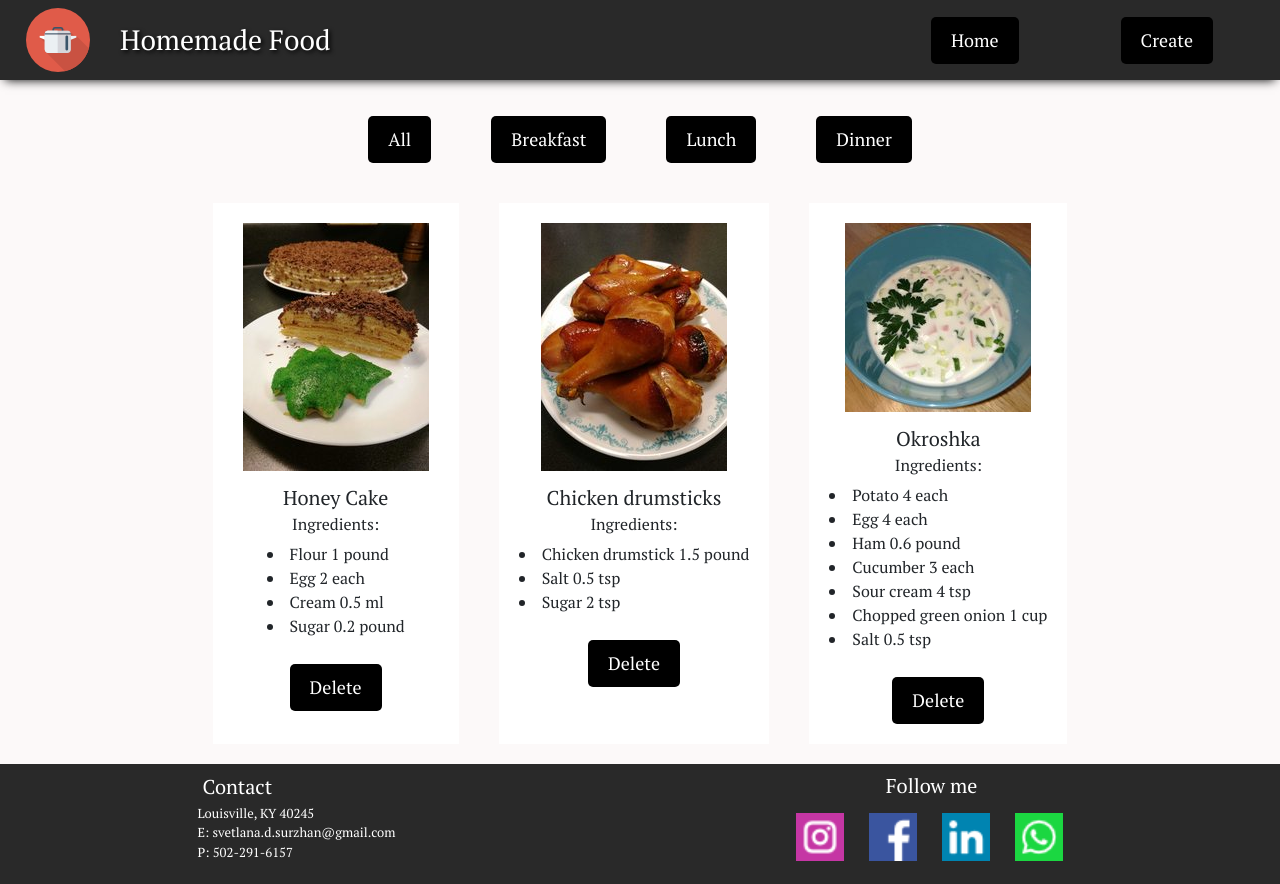
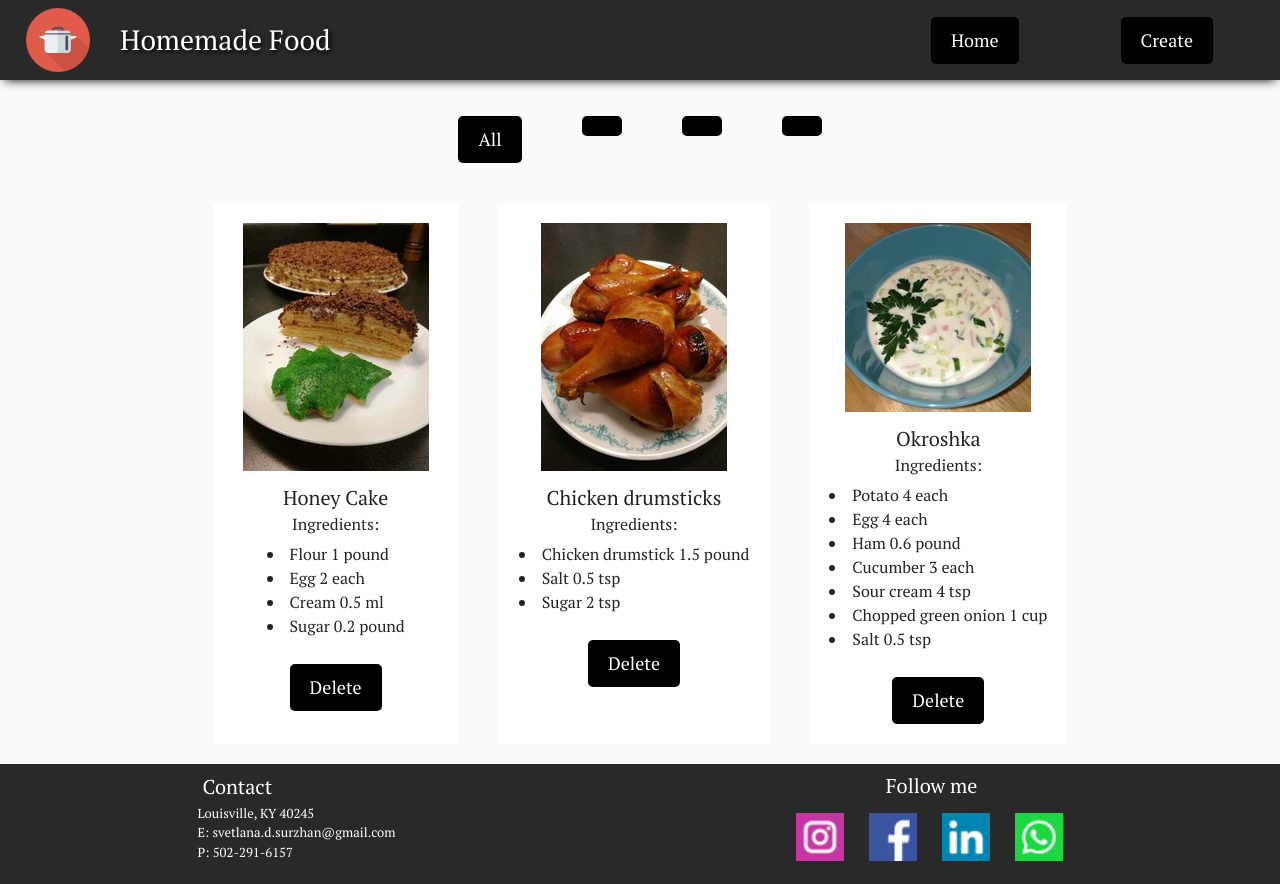
Before and after one commit to SvetlanaSurzhan/recipes-site, a React (Create React App) app in the folder ClientApp/: page / in a window 1280 px wide. Built offline with nearby package versions, Linux system fonts and the light colour scheme.

Commit message:
fixed button name

```diff
--- a/ClientApp/src/components/button/GalleryButton.js
+++ b/ClientApp/src/components/button/GalleryButton.js
@@ -4,7 +4,7 @@ import './GalleryButton.css';
 class GalleryButton extends React.Component {
     render() {
         const recipeType = this.props.recipeType;
-        const buttonName = recipeType ? recipeType.type : 'All';
+        const buttonName = recipeType ? recipeType.name : 'All';
         const typeId = recipeType ? recipeType.typeId : undefined;
 
         return (
```
